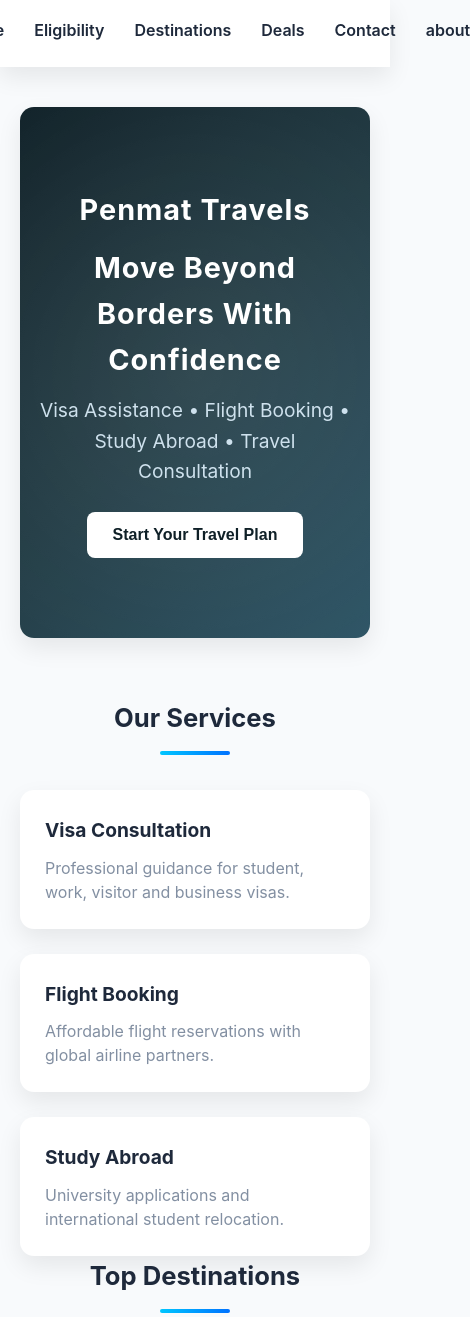
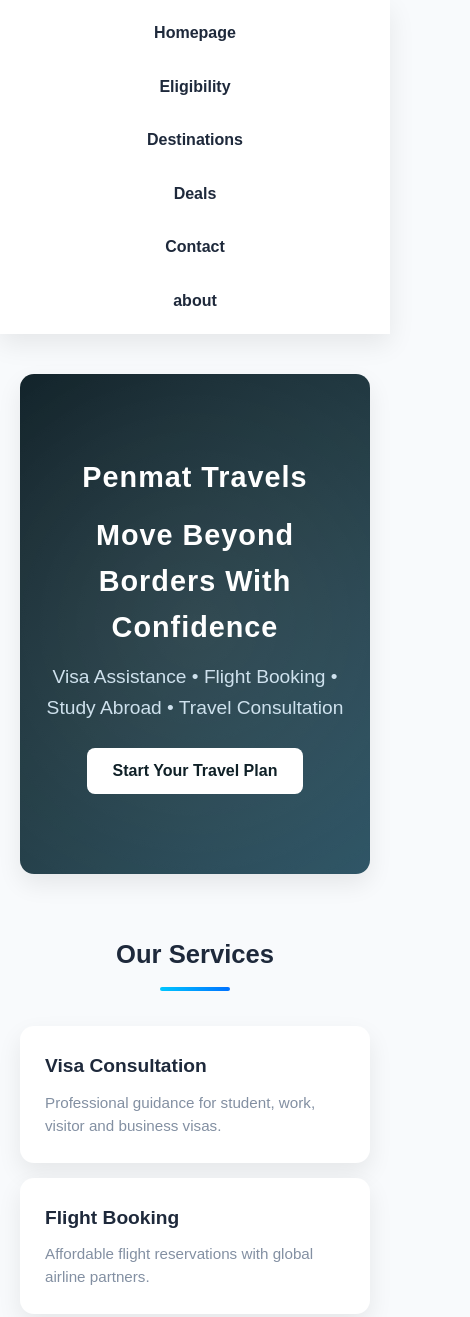
Before and after one commit to bamirojoshua-cpu/Josh, a plain HTML site: page index.html in a window 390 px wide. Shown: the top 1317 px of the page, 470 px wide, since content can reach past the window. Drawn offline with Linux system fonts and the light colour scheme.

Commit message:
Update layout.css with mobile optimizations

```diff
--- a/css/about.css
+++ b/css/about.css
@@ -7,3 +7,26 @@
     border-left: 3px solid var(--primary);
     padding-left: 15px;
 }
+/* base.css */
+body {
+    font-family: Arial, sans-serif;
+    font-size: 1rem;
+    margin: 0;
+    padding: 0;
+}
+
+.container {
+    width: 90%;
+    margin: 0 auto;
+}
+
+/* Responsive */
+@media (max-width: 600px) {
+    .container {
+        width: 95%;
+    }
+
+    h1 {
+        font-size: 1.5rem;
+    }
+}
--- a/css/layout.css
+++ b/css/layout.css
@@ -147,3 +147,108 @@ footer {
 .partner-logos img {
     width: 80px;
 }
+
+/* base.css */
+body {
+    font-family: Arial, sans-serif;
+    font-size: 1rem;
+    margin: 0;
+    padding: 0;
+}
+
+.container {
+    width: 90%;
+    margin: 0 auto;
+}
+
+/* Responsive */
+@media (max-width: 600px) {
+    .container {
+        width: 95%;
+    }
+
+    h1 {
+        font-size: 1.5rem;
+    }
+}
+
+/* =========================
+   MOBILE OPTIMIZATIONS
+========================= */
+@media (max-width: 600px) {
+
+    /* HEADER / NAV DASHBOARD */
+    header nav {
+        flex-direction: column;
+        /* stack links vertically */
+        align-items: center;
+        gap: 12px;
+        /* smaller gap between links */
+        padding: 12px;
+        /* smaller padding */
+        overflow-x: auto;
+        /* allow scrolling if needed */
+    }
+
+    nav a {
+        font-size: 1rem;
+        /* slightly smaller text */
+        padding: 8px 0;
+        /* vertical spacing */
+        width: 100%;
+        /* links take full width for easy tap */
+        text-align: center;
+        flex: 0 0 auto;
+        /* prevent shrinking when scrollable */
+    }
+
+    /* HERO SECTION */
+    .hero {
+        padding: 40px 20px;
+        /* smaller padding */
+        text-align: center;
+    }
+
+    .hero p {
+        font-size: 0.9rem;
+        /* smaller paragraph text */
+    }
+
+    /* GRID LAYOUTS */
+    .grid-2,
+    .grid-3,
+    .destination-grid,
+    .stats-grid {
+        grid-template-columns: 1fr;
+        /* single column on mobile */
+        gap: 15px;
+    }
+
+    /* CARDS */
+    .card,
+    .deal-card,
+    .stat-box {
+        padding: 15px;
+        /* reduce padding for mobile */
+        font-size: 0.95rem;
+        /* slightly smaller text */
+    }
+
+    /* TEAM & PARTNERS */
+    .team-card {
+        flex-direction: column;
+        align-items: center;
+        gap: 10px;
+    }
+
+    .partner-logos {
+        justify-content: center;
+        gap: 15px;
+    }
+
+    .partner-logos img {
+        width: 60px;
+        /* smaller logos */
+    }
+
+}
```
Also changed, not shown: about.html (+2 -2 lines).
